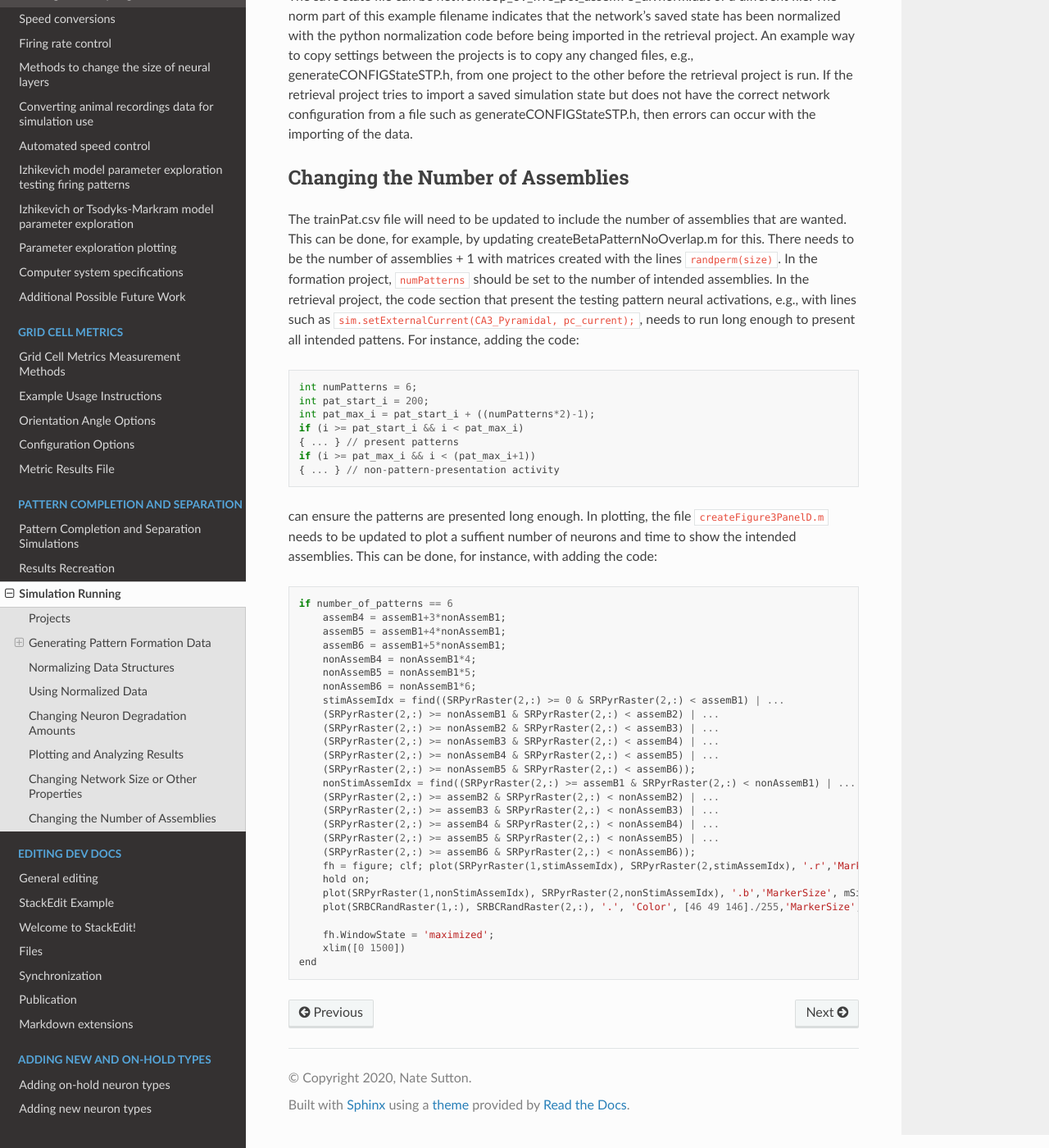
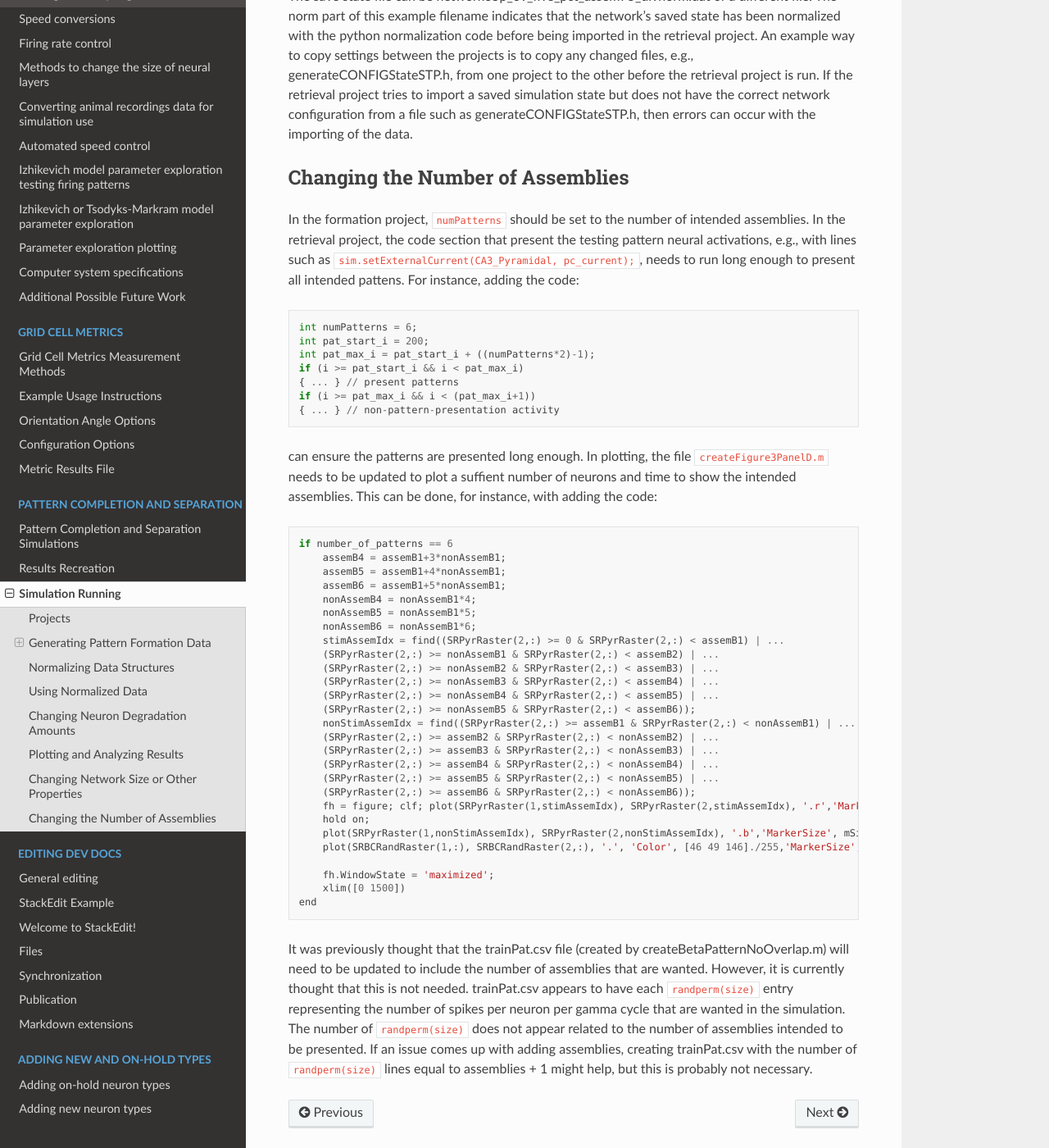
Before and after one commit to Hippocampome-Org/hco_dev_docs, a Sphinx documentation site: the page built from docs/pattern_comp_sep/simulation_run.md, in a window 1280 px wide and 1400 px high, scrolled down 2286 px. Shown: the whole window at 82% size. Built offline with Sphinx 7.4.7 and the Read the Docs theme 3.1.0, drawn with Linux system fonts in a browser that asks for light colours.

Commit message:
updated pat comp and sep doc

````diff
--- a/docs/pattern_comp_sep/simulation_run.md
+++ b/docs/pattern_comp_sep/simulation_run.md
@@ -45,7 +45,7 @@ One can change network properties like network size in the file generateCONFIGSt
 
 ## Changing the Number of Assemblies
 
-The trainPat.csv file will need to be updated to include the number of assemblies that are wanted. This can be done, for example, by updating createBetaPatternNoOverlap.m for this. There needs to be the number of assemblies + 1 with matrices created with the lines `randperm(size)`. In the formation project, `numPatterns` should be set to the number of intended assemblies. In the retrieval project, the code section that present the testing pattern neural activations, e.g., with lines such as `sim.setExternalCurrent(CA3_Pyramidal, pc_current);`, needs to run long enough to present all intended pattens. For instance, adding the code:
+In the formation project, `numPatterns` should be set to the number of intended assemblies. In the retrieval project, the code section that present the testing pattern neural activations, e.g., with lines such as `sim.setExternalCurrent(CA3_Pyramidal, pc_current);`, needs to run long enough to present all intended pattens. For instance, adding the code:
 ```
 int numPatterns = 6;
 int pat_start_i = 200;
@@ -85,3 +85,4 @@ if number_of_patterns == 6
     xlim([0 1500])
 end
 ```
+It was previously thought that the trainPat.csv file (created by createBetaPatternNoOverlap.m) will need to be updated to include the number of assemblies that are wanted. However, it is currently thought that this is not needed. trainPat.csv appears to have each `randperm(size)` entry representing the number of spikes per neuron per gamma cycle that are wanted in the simulation. The number of `randperm(size)` does not appear related to the number of assemblies intended to be presented. If an issue comes up with adding assemblies, creating trainPat.csv with the number of `randperm(size)` lines equal to assemblies + 1 might help, but this is probably not necessary.
````
